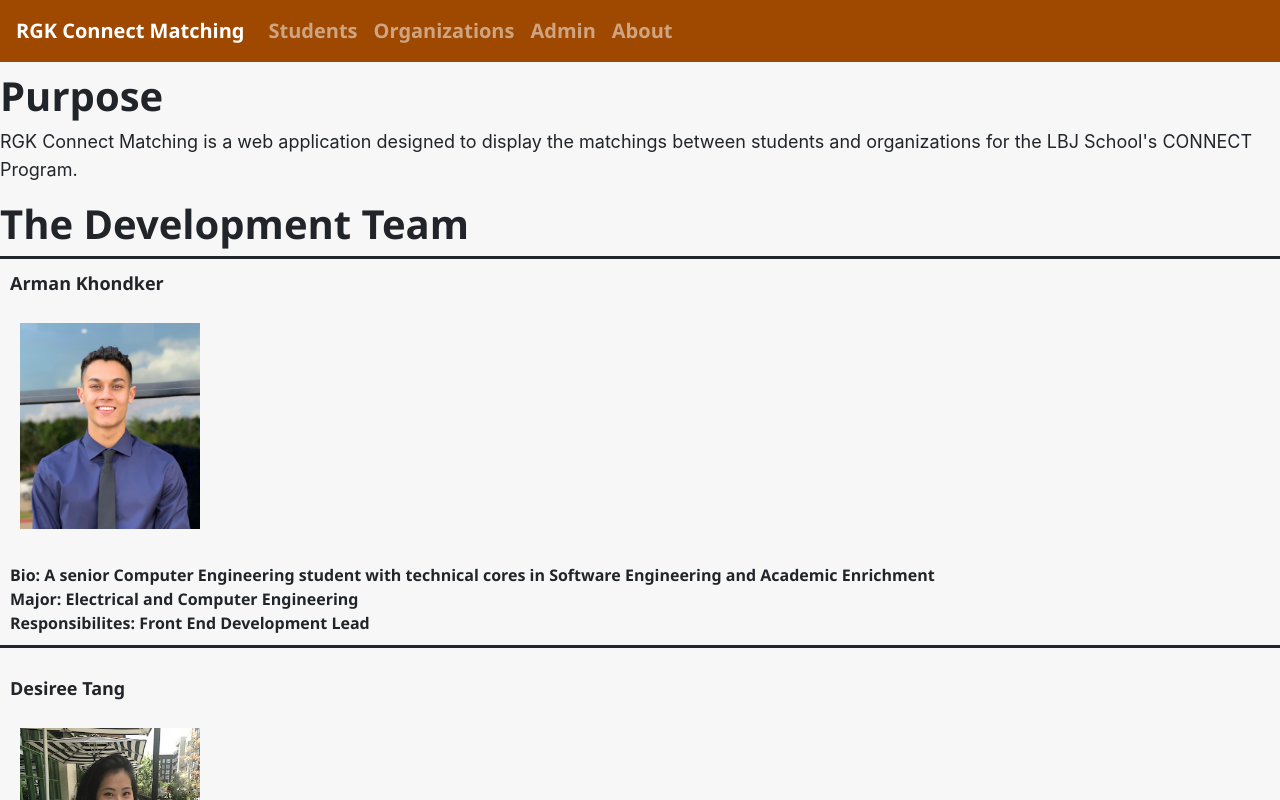
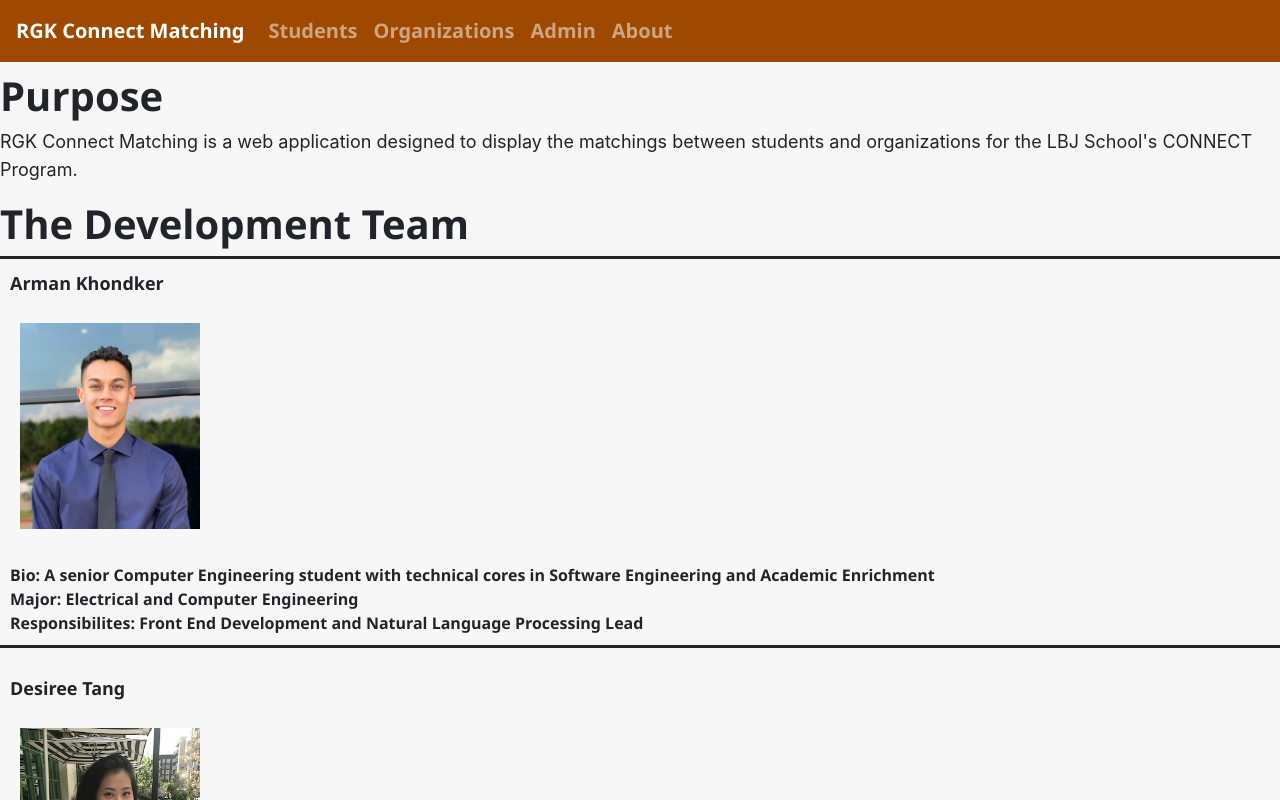
Before and after one commit to armankhondker/EE-364D-Senior-Design, a React (Create React App) app in the folder my-app/: page /about in a window 1280 px wide. Shown: the top 800 px of the page. Built offline with nearby package versions, Linux system fonts and the light colour scheme.

Commit message:
Updated responsibilites

```diff
--- a/my-app/src/pages/About.js
+++ b/my-app/src/pages/About.js
@@ -33,7 +33,7 @@ class About extends Component {
                <br></br>
                Major: Electrical and Computer Engineering
                <br></br>
-			   Responsibilites: Front End Development Lead
+			   Responsibilites: Front End Development and Natural Language Processing Lead
                <br></br>
 					</ul>
 
```
